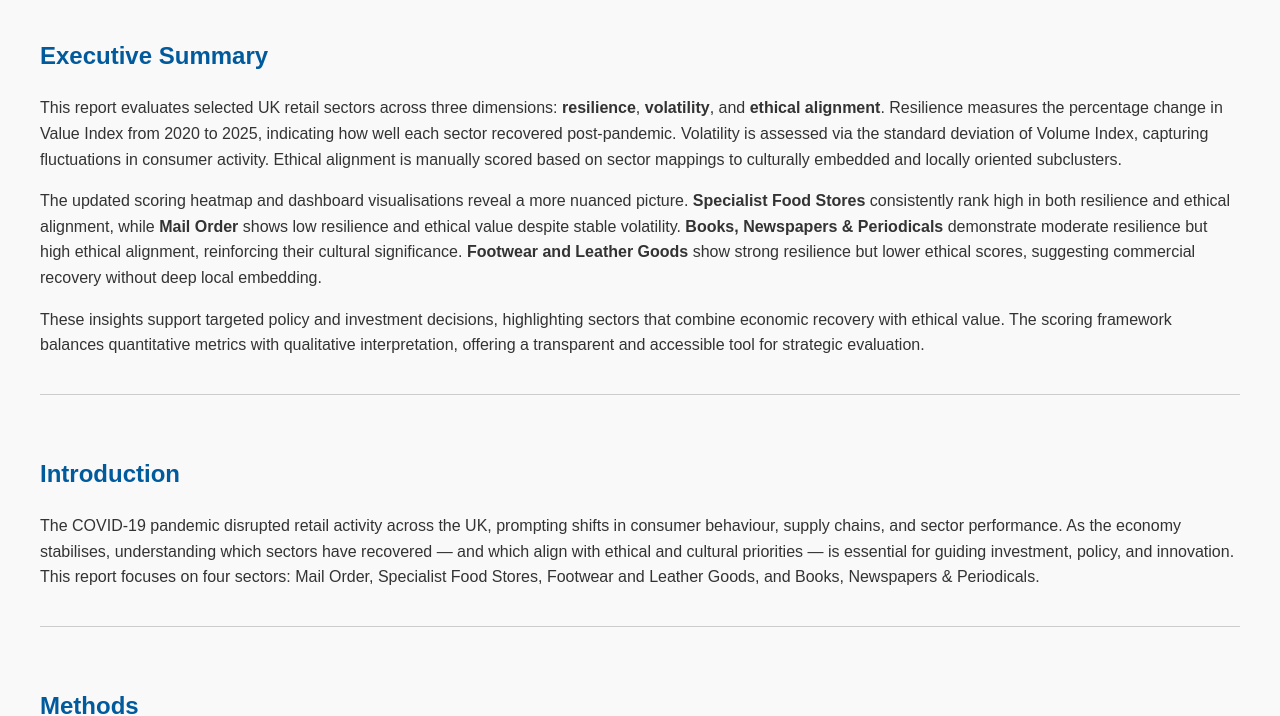
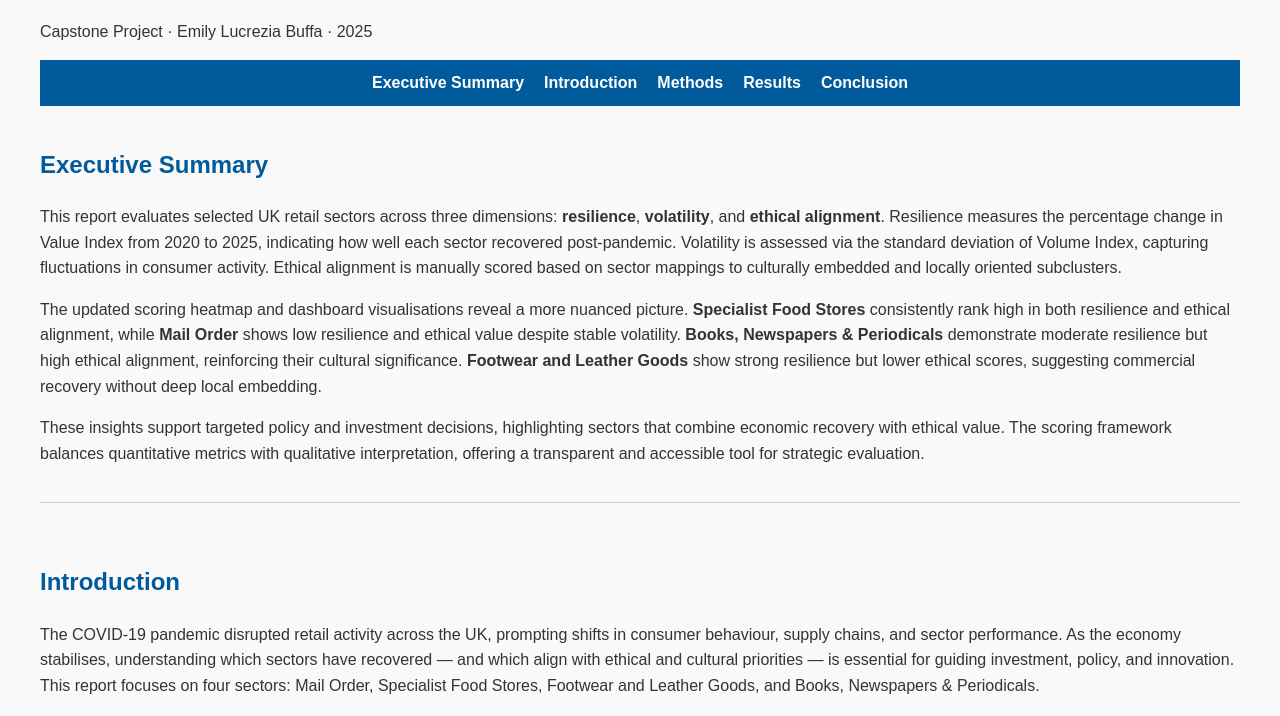
Before and after one commit to Emily-Lucrezia/retail-resilience-and-ethical-alignment, a plain HTML site: page index.html in a window 1280 px wide. Shown: the part 94-810 px from the top of the page. Drawn offline with Linux system fonts and the light colour scheme.

Commit message:
Update index.html

```diff
--- a/index.html
+++ b/index.html
@@ -7,9 +7,23 @@
 </head>
 <body>
 
-  <h1>Retail Sector Scoring Report</h1>
+  <header>
+    <div class="header-container">
+      <h1>Retail Sector Scoring Report</h1>
+      <p class="subtitle">Capstone Project · Emily Lucrezia Buffa · 2025</p>
+      <nav>
+        <ul class="nav-links">
+          <li><a href="#summary">Executive Summary</a></li>
+          <li><a href="#introduction">Introduction</a></li>
+          <li><a href="#methods">Methods</a></li>
+          <li><a href="#results">Results</a></li>
+          <li><a href="#conclusion">Conclusion</a></li>
+        </ul>
+      </nav>
+    </div>
+  </header>
 
-  <section class="summary">
+  <section id="summary" class="summary">
     <h2>Executive Summary</h2>
     <p>
       This report evaluates selected UK retail sectors across three dimensions: <strong>resilience</strong>, <strong>volatility</strong>, and <strong>ethical alignment</strong>. Resilience measures the percentage change in Value Index from 2020 to 2025, indicating how well each sector recovered post-pandemic. Volatility is assessed via the standard deviation of Volume Index, capturing fluctuations in consumer activity. Ethical alignment is manually scored based on sector mappings to culturally embedded and locally oriented subclusters.
@@ -22,14 +36,14 @@
     </p>
   </section>
 
-  <section>
+  <section id="introduction">
     <h2>Introduction</h2>
     <p>
       The COVID-19 pandemic disrupted retail activity across the UK, prompting shifts in consumer behaviour, supply chains, and sector performance. As the economy stabilises, understanding which sectors have recovered — and which align with ethical and cultural priorities — is essential for guiding investment, policy, and innovation. This report focuses on four sectors: Mail Order, Specialist Food Stores, Footwear and Leather Goods, and Books, Newspapers & Periodicals.
     </p>
   </section>
 
-  <section>
+  <section id="methods">
     <h2>Methods</h2>
     <p>
       We used the Office for National Statistics Retail Sales Index (ONS RSI) to analyse Value and Volume Index trends from 2019 to 2025. Resilience was calculated as the percentage change in Value Index from 2020 to 2025. Volatility was measured using the standard deviation of Volume Index across the same period. Ethical alignment scores were manually assigned based on sector mappings to Pen Portrait subclusters, reflecting cultural embeddedness and local orientation.
```
